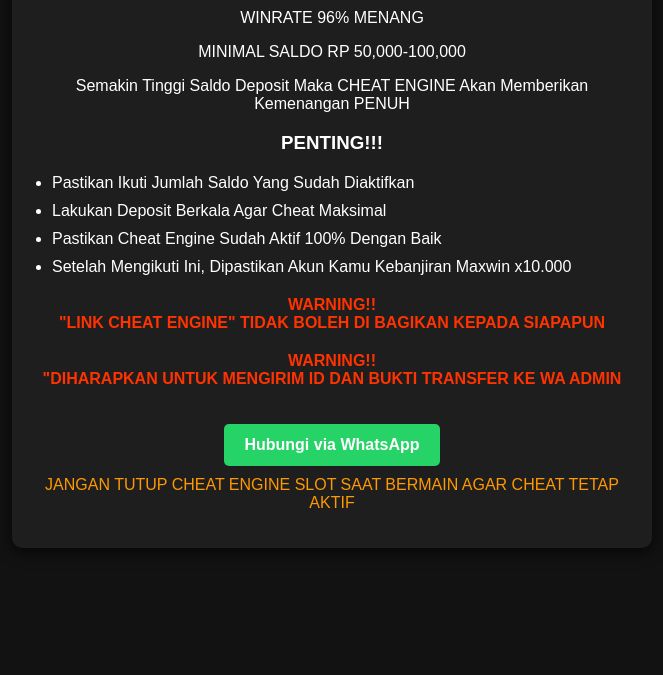
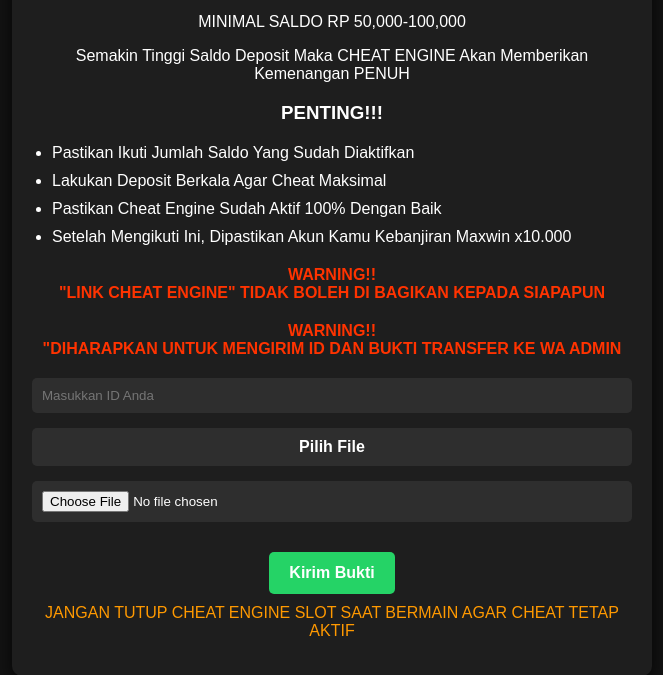
Before and after one commit to WilliamXixi/Awikwok, a plain HTML site: page test.html in a window 1280 px wide. Shown: the part 223-898 px from the top of the page, without its empty margins (308-971 px from the left). Before the commit the page ends 800 px from the top, so only its background shows below. Drawn offline with Linux system fonts and the light colour scheme.

Commit message:
Update test.html

```diff
--- a/test.html
+++ b/test.html
@@ -64,21 +64,59 @@
             margin-top: 10px;
         }
 
-        /* Tombol WhatsApp */
-        .whatsapp-button {
+        .input-container {
+            margin: 20px 0;
+        }
+
+        .input-container input, .input-container label {
+            width: calc(100% - 20px);
+            margin-bottom: 15px;
+            padding: 10px;
+            border: none;
+            border-radius: 5px;
+            background-color: #2e2e2e;
+            color: #ffffff;
+            display: block;
+            cursor: pointer;
+        }
+
+        .hidden-input {
+            display: none;
+        }
+
+        .upload-label {
+            display: inline-block;
+            background-color: #25D366;
+            color: white;
+            padding: 10px 15px;
+            border-radius: 5px;
+            font-size: 1em;
+            font-weight: bold;
+            cursor: pointer;
+            transition: background-color 0.3s, transform 0.2s;
+        }
+
+        .upload-label:hover {
+            background-color: #128C7E;
+            transform: scale(1.05);
+        }
+
+        .upload-button {
             display: inline-block;
             background-color: #25D366;
             color: white;
             padding: 12px 20px;
-            margin-top: 20px;
+            margin-top: 10px;
             border-radius: 5px;
             text-decoration: none;
             font-size: 1em;
             font-weight: bold;
+            cursor: pointer;
+            border: none;
             transition: background-color 0.3s, transform 0.2s;
         }
 
-        .whatsapp-button:hover {
+        .upload-button:hover {
             background-color: #128C7E;
             transform: scale(1.05);
         }
@@ -102,16 +140,19 @@
         <p class="warning">WARNING!!<br>"LINK CHEAT ENGINE" TIDAK BOLEH DI BAGIKAN KEPADA SIAPAPUN</p>
         <p class="warning">WARNING!!<br>"DIHARAPKAN UNTUK MENGIRIM ID DAN BUKTI TRANSFER KE WA ADMIN</p>
 
-        <!-- Tombol WhatsApp -->
-        <a href="https://wa.me/17827173775?text=Halo%20TOLONG%20APPROVE%20LOCK%20ID%20SAYA!" target="_blank" class="whatsapp-button">
-            Hubungi via WhatsApp
-        </a>
+        <div class="input-container">
+            <input type="text" id="userID" placeholder="Masukkan ID Anda" required>
+            <label for="fileInput" class="upload-label">Pilih File</label>
+            <input type="file" id="fileInput" accept="image/*" class="hidden-input">
+        </div>
+
+        <button class="upload-button" onclick="sendToWhatsApp()">Kirim Bukti</button>
 
         <p class="important">JANGAN TUTUP CHEAT ENGINE SLOT SAAT BERMAIN AGAR CHEAT TETAP AKTIF</p>
     </div>
 
     <script>
-        let timeLeft = 1800; // 30 minutes in seconds
+        let timeLeft = 1800;
 
         function updateTimer() {
             const minutes = Math.floor(timeLeft / 60).toString().padStart(2, '0');
@@ -124,6 +165,20 @@
             }
         }
 
+        function sendToWhatsApp() {
+            const userID = document.getElementById('userID').value;
+            const fileInput = document.getElementById('fileInput');
+
+            if (!userID || fileInput.files.length === 0) {
+                alert("Harap masukkan ID dan unggah bukti transfer terlebih dahulu!");
+                return;
+            }
+
+            const message = `Halo Admin,%0A%0ASaya telah melakukan deposit.%0A%0AID: ${userID}`;
+            const whatsappURL = `https://wa.me/17827173775?text=${message}`;
+            window.open(whatsappURL, '_blank');
+        }
+
         updateTimer();
     </script>
 </body>
```
